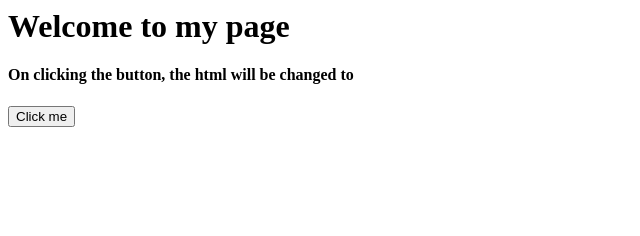
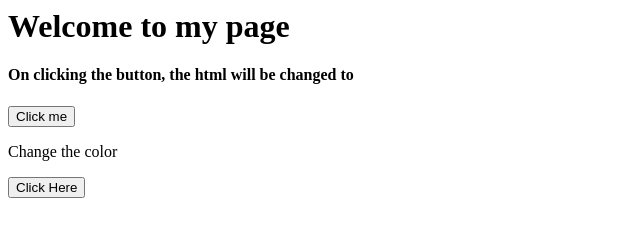
Before and after one commit to omikabira/demo, a plain HTML site: page Shi/index.html in a window 1280 px wide. Shown: the whole page, without its empty margins (0-640 px from the left). Drawn offline with Linux system fonts and the light colour scheme.

Commit message:
color added

```diff
--- a/Shi/index.html
+++ b/Shi/index.html
@@ -8,6 +8,9 @@
 </head>
 <h4 id="result">On clicking the button, the html will be changed to</h4>
         <button type="button" onclick='document.getElementById("result").innerHTML="this text"'>Click me </button>
+        <p id="demo">Change the color</p>
+        <button type="button" onclick='document.getElementById("demo").style.color="red"'>Click Here
+        </button>
 <body>
     <script src="index.js">
 
```
